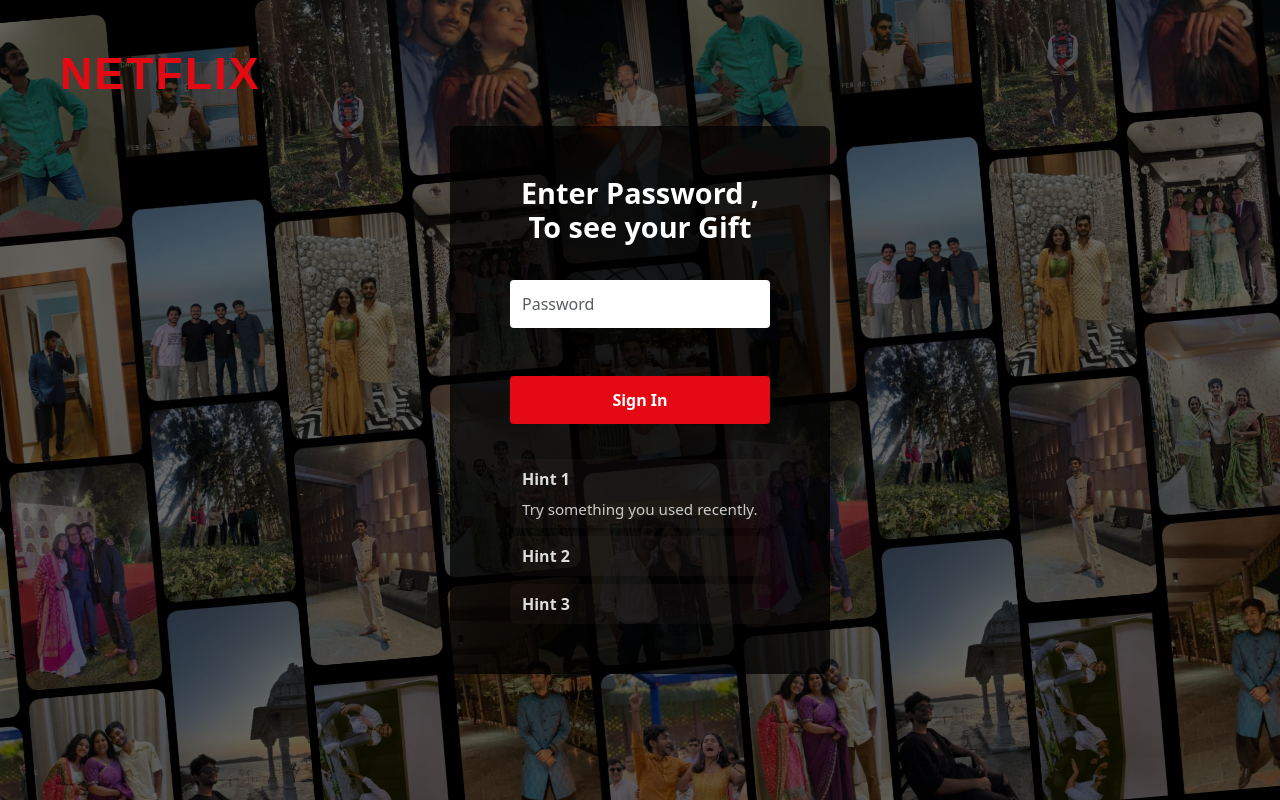
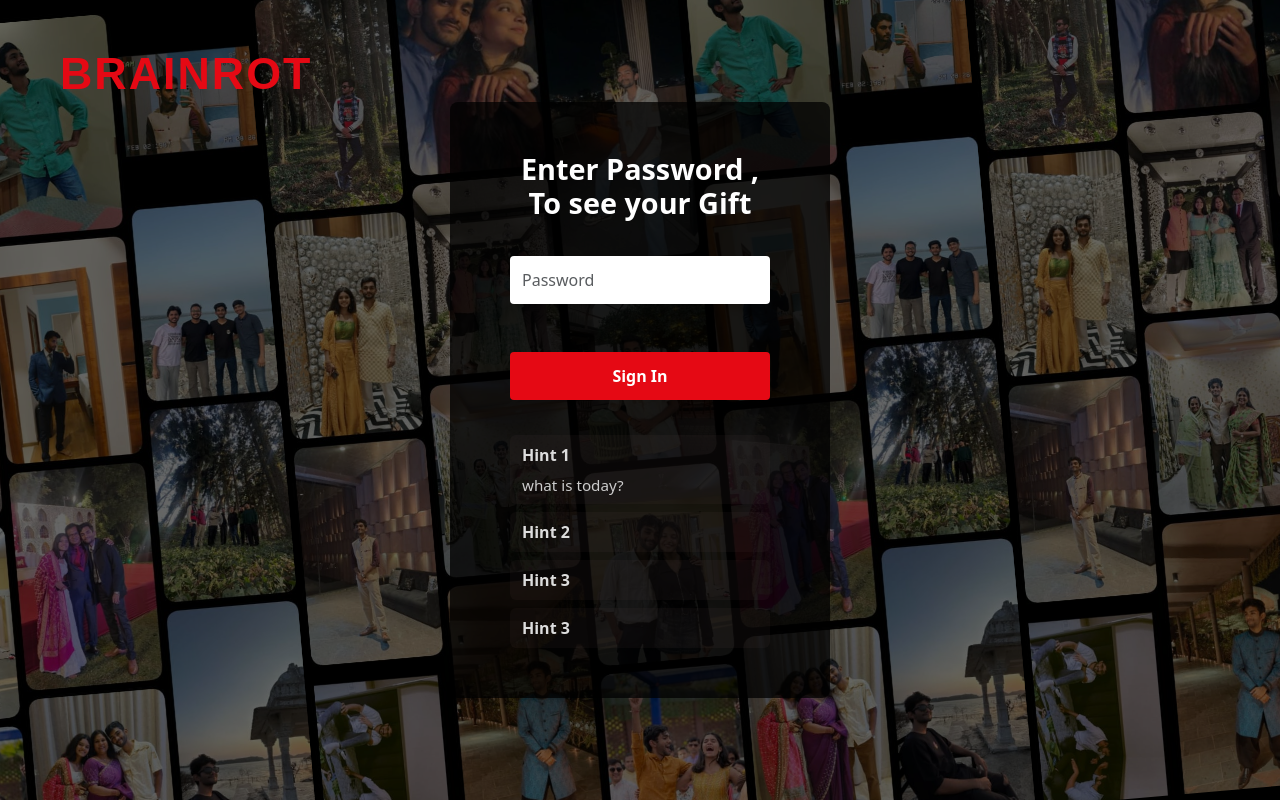
Before and after one commit to prachi2253/gift, a React (Create React App) app: page / in a window 1280 px wide. Both pictures are taken after a click on the heading "Hint 1". Built offline with nearby package versions, Linux system fonts and the light colour scheme.

Commit message:
added password

```diff
--- a/src/components/login.js
+++ b/src/components/login.js
@@ -8,7 +8,7 @@ function Login() {
 
   const handleSubmit = (e) => {
     e.preventDefault();
-    if (password === 'prateek') {
+    if (password === '23oct2003') {
       navigate('/wish');
     } else {
       alert('OOPS! Wrong Password.');
@@ -18,7 +18,7 @@ function Login() {
   return (
     <div className="login-page">
       {/* Netflix Logo */}
-        <div className="netflix-logo">NETFLIX</div>
+        <div className="netflix-logo">BRAINROT</div>
 
         {/* Sign-In Card */}
         <div className="login-card">
@@ -41,15 +41,19 @@ function Login() {
             <div className="hints">
               <details>
                 <summary>Hint 1</summary>
-                <div className="hint-body">Try something you used recently.</div>
+                <div className="hint-body">what is today?</div>
               </details>
               <details>
                 <summary>Hint 2</summary>
-                <div className="hint-body">It might be a pet's name or favourite word.</div>
+                <div className="hint-body">Date.</div>
               </details>
               <details>
                 <summary>Hint 3</summary>
-                <div className="hint-body">If stuck, check your notes or ask someone close.</div>
+                <div className="hint-body">Ohhoo , use few alphabets</div>
+              </details>
+              <details>
+                <summary>Hint 3</summary>
+                <div className="hint-body">23oct2003</div>
               </details>
             </div>
         </div>
```
